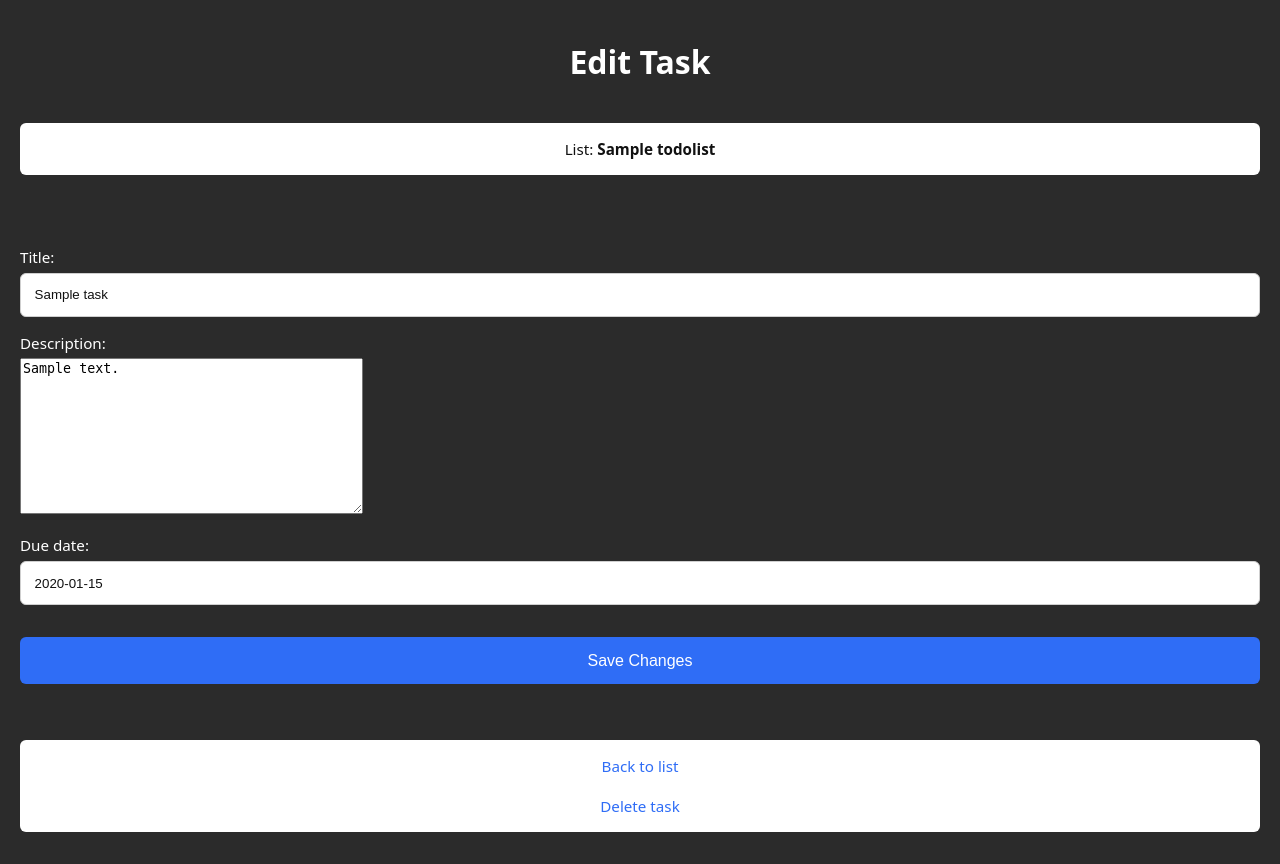
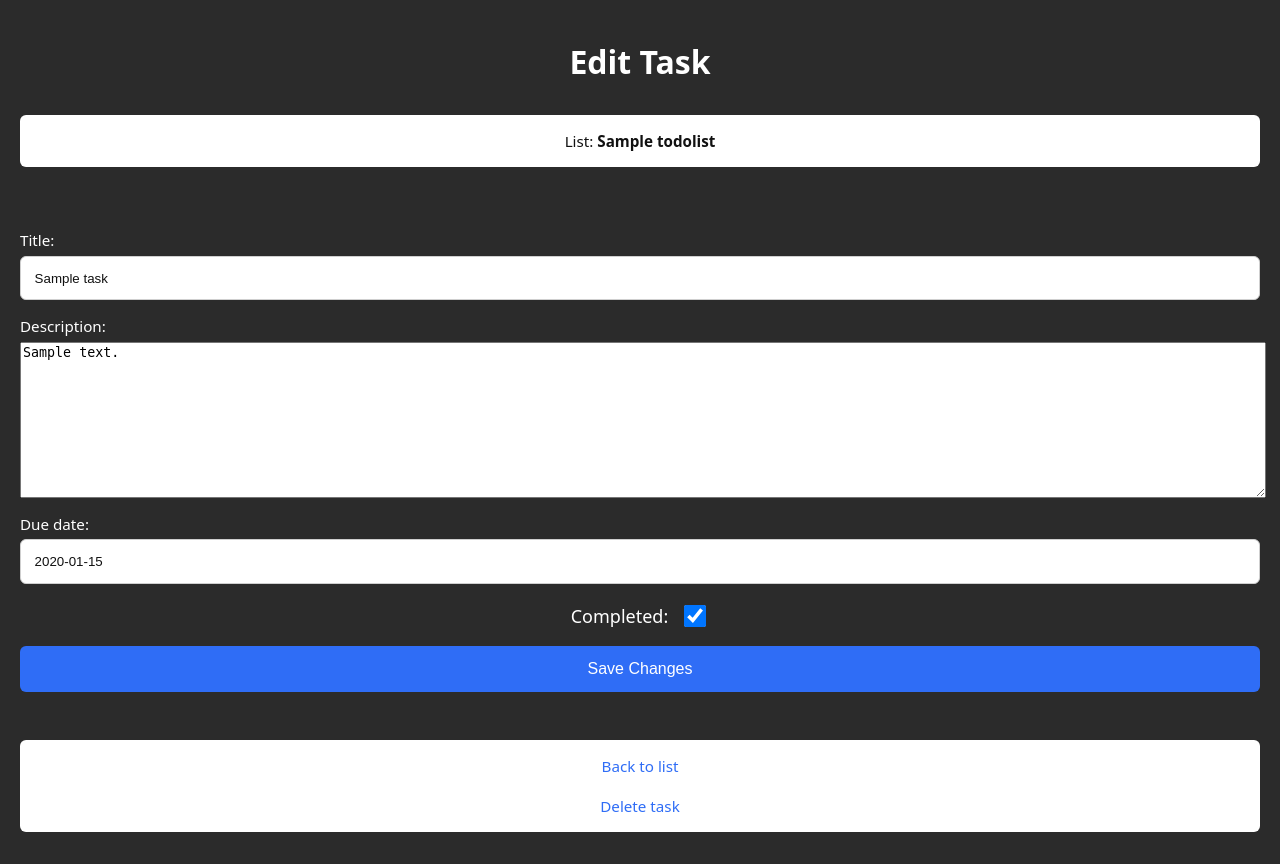
Before and after one commit to Shieldsx/capstone_project, a Django app: page /lists/1/tasks/1/edit/ in a window 1280 px wide. Run offline with Django 5.2, Linux system fonts and the light colour scheme; a user stored in the database is signed in; tables that the repository leaves empty hold one stand-in row (values such as "Sample post").

Commit message:
Improve task completion UX: moved 'completed' to edit view only and enhance checkbox styling

```diff
--- a/static/css/style.css
+++ b/static/css/style.css
@@ -320,3 +320,45 @@
     gap:0.75rem;
     margin-bottom:1.75rem;
 }
+
+/* Task completed state */
+.task--completed {
+  opacity: 0.55;
+}
+
+.task--completed .task__title {
+  text-decoration: line-through;
+}
+
+.list-card--completed {
+  opacity: 0.55;
+  text-decoration: line-through;
+}
+
+/* Center the description textarea neatly */
+.field textarea {
+  display: block;
+  width: 100%;
+  margin: 0 auto;
+}
+
+/* Completed checkbox row */
+.completed-field {
+  display: flex;
+  align-items: center;
+  justify-content: center;
+  gap: 12px;
+  margin-top: 18px;
+}
+
+.completed-field label {
+  font-size: 18px;
+  margin: 0; /* removes default label spacing weirdness */
+}
+
+/* Make the checkbox bigger and easier to tap */
+.completed-field input[type="checkbox"] {
+  width: 22px;
+  height: 22px;
+  cursor: pointer;
+}
--- a/templates/todo/list_detail.html
+++ b/templates/todo/list_detail.html
@@ -30,7 +30,8 @@
   <!-- Tasks -->
   <div class="dashboard__lists">
     {% for task in todo_list.tasks.all %}
-      <a href="{% url 'todo:task_edit' list_pk=todo_list.pk task_pk=task.pk %}" class="list-card">
+      <a href="{% url 'todo:task_edit' list_pk=todo_list.pk task_pk=task.pk %}"
+      class="list-card {% if task.completed %}list-card--completed{% endif %}">
         {{ task.title }}
       </a>
     {% empty %}
--- a/templates/todo/task_form.html
+++ b/templates/todo/task_form.html
@@ -23,8 +23,32 @@
     {% csrf_token %}
 
     <div class="field">
-      {{ form.as_p }}
+  <p>
+    {{ form.title.label_tag }}
+    {{ form.title }}
+    {% if form.title.errors %}{{ form.title.errors }}{% endif %}
+  </p>
+
+  <p>
+    {{ form.description.label_tag }}
+    {{ form.description }}
+    {% if form.description.errors %}{{ form.description.errors }}{% endif %}
+  </p>
+
+  <p>
+    {{ form.due_date.label_tag }}
+    {{ form.due_date }}
+    {% if form.due_date.errors %}{{ form.due_date.errors }}{% endif %}
+  </p>
+
+  {% if form.completed %}
+    <div class="completed-field">
+      {{ form.completed.label_tag }}
+      {{ form.completed }}
+      {% if form.completed.errors %}{{ form.completed.errors }}{% endif %}
     </div>
+  {% endif %}
+</div>
 
     <button type="submit" class="btn btn--primary">
       {% if form.instance.pk %}
--- a/todo/views.py
+++ b/todo/views.py
@@ -99,7 +99,7 @@
 
 class TaskCreateView(LoginRequiredMixin, CreateView):
     model = Task
-    fields = ["title", "description", "completed", "due_date"]
+    fields = ["title", "description", "due_date"] # removed "completed"
     template_name = "todo/task_form.html"
     login_url = "/accounts/login/"  # optional, but explicit
 
@@ -127,7 +127,7 @@
 class TaskUpdateView(LoginRequiredMixin, UpdateView):
     model = Task
     template_name = "todo/task_form.html"
-    fields = ["title", "description", "due_date"]
+    fields = ["title", "description", "due_date", "completed"]  # added completed
 
     def form_valid(self, form):
         messages.success(self.request, "Task updated.")
```
